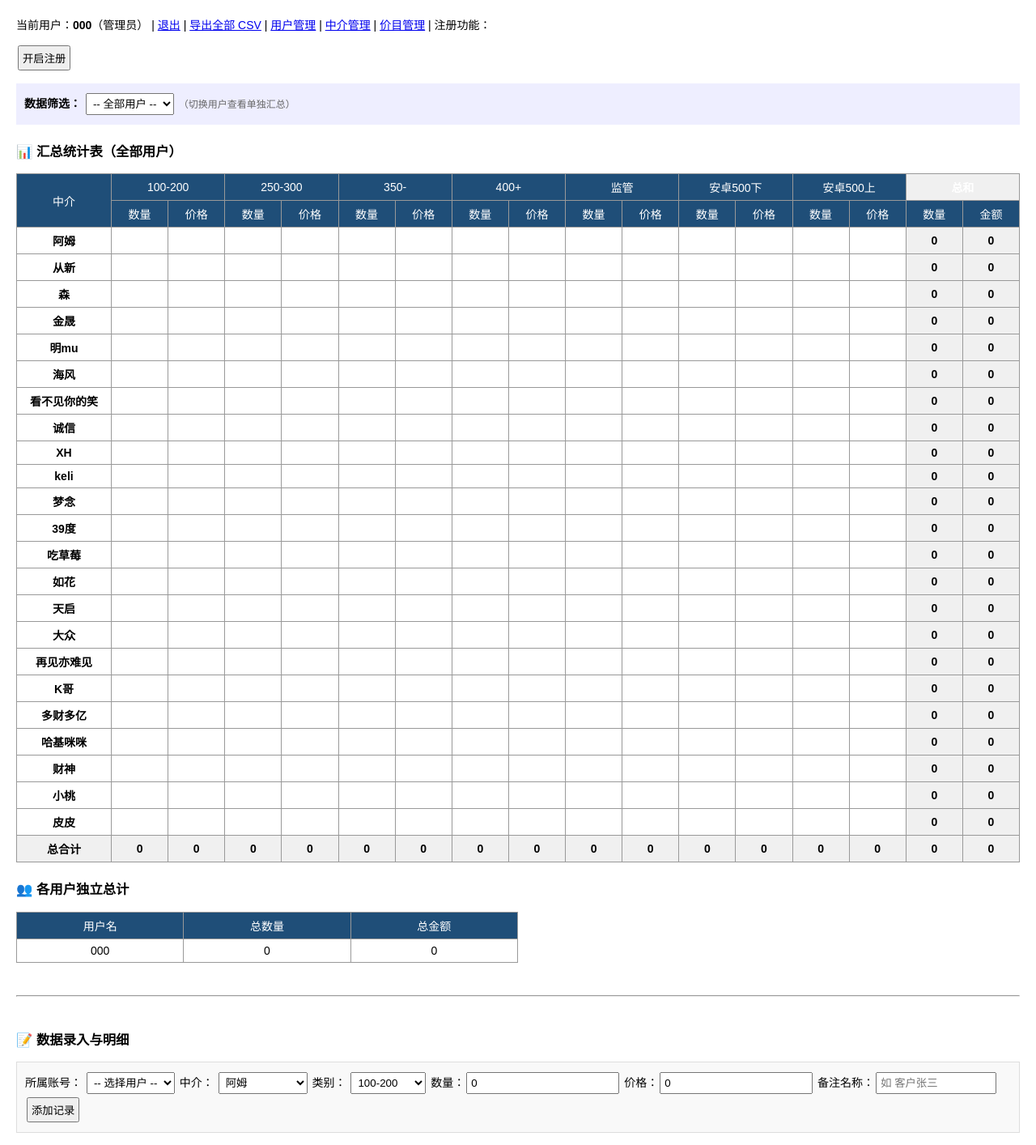
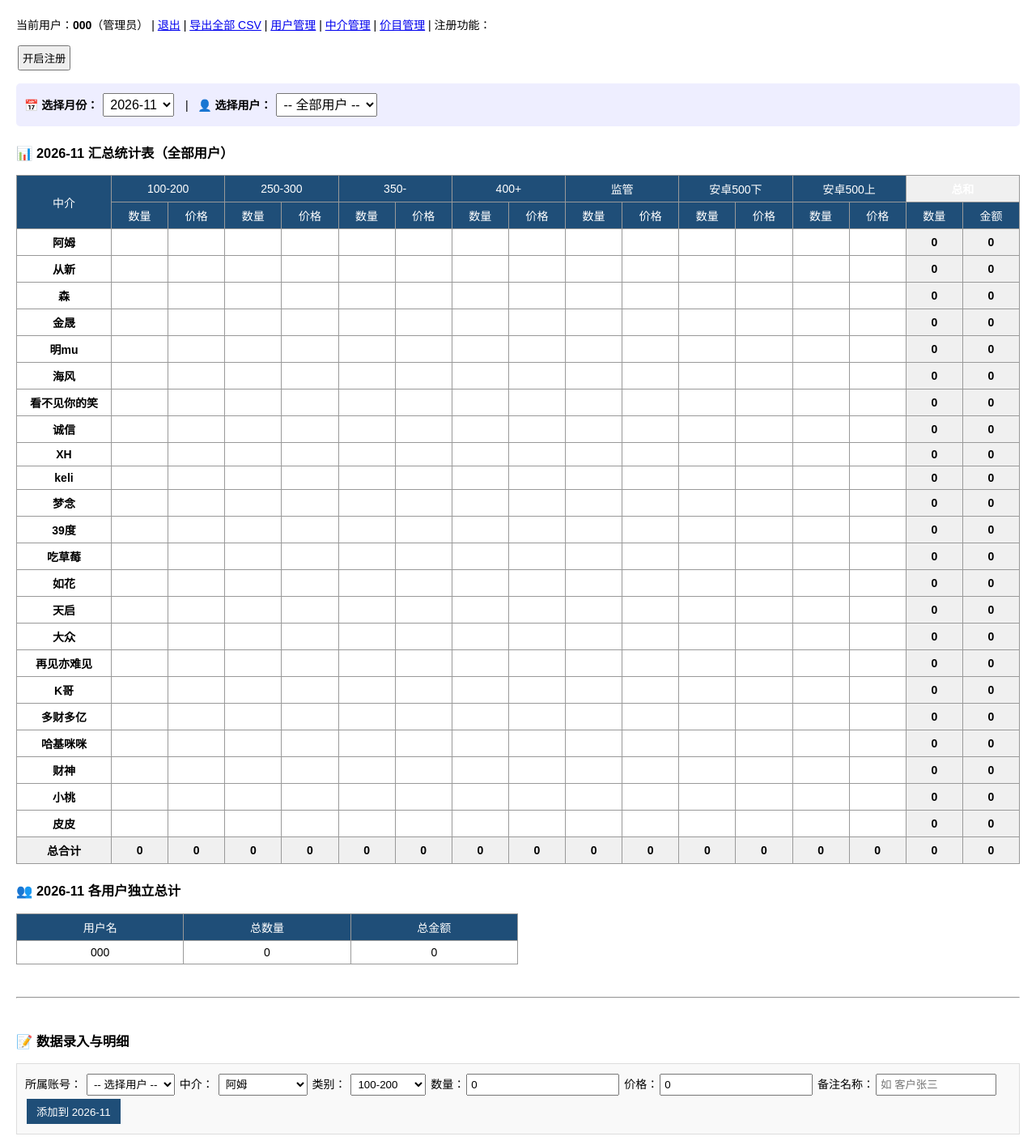
Before and after one commit to xiaole-weng/yueman, a Flask app: page / in a window 1280 px wide. Shown: the top 1414 px of the page at 81% size. Run offline with Flask 3, Linux system fonts and the light colour scheme; a user stored in the database is signed in.

Commit message:
Refactor dashboard filters and update headings
Signed-off-by: xiaole-weng <236263354@qq.com>

```diff
--- a/templates/dashboard.html
+++ b/templates/dashboard.html
@@ -6,8 +6,6 @@ table{border-collapse:collapse;width:100%;margin-bottom:20px;}
 th,td{border:1px solid #999;padding:6px 8px;text-align:center;}
 th{background:#1F4E78;color:#fff;font-weight:normal;}
 .total-row td, .total-col {background:#f0f0f0;font-weight:bold;}
-.text-left{text-align:left;}
-.text-right{text-align:right;}
 .flash-success{color:green;} .flash-error{color:red;}
 input,select,button{padding:4px;margin:2px;}
 .btn-edit{background:#f0ad4e;color:#fff;text-decoration:none;padding:4px 8px;border-radius:3px;}
@@ -35,20 +33,30 @@ input,select,button{padding:4px;margin:2px;}
   {% for cat, msg in messages %}<p class="flash-{{ cat }}">{{ msg }}</p>{% endfor %}
 {% endwith %}
 
+<!-- 顶部：月份与用户筛选 -->
+<div style="background:#eef; padding:10px; margin-bottom:20px; border-radius:5px;">
+    <form method="get" action="{{ url_for('dashboard') }}" style="display:inline;">
+        <b>📅 选择月份：</b>
+        <select name="month" onchange="this.form.submit()" style="font-size:16px; padding:4px;">
+            {% for m in month_options %}
+                <option value="{{ m }}" {% if m == selected_month %}selected{% endif %}>{{ m }}</option>
+            {% endfor %}
+        </select>
+
         {% if is_admin %}
-<form method="get" action="{{ url_for('dashboard') }}" style="margin-bottom:20px;padding:10px;background:#eef;">
-    <b>数据筛选：</b>
-    <select name="user" onchange="this.form.submit()">
+        &nbsp;&nbsp;|&nbsp;&nbsp;
+        <b>👤 选择用户：</b>
+        <select name="user" onchange="this.form.submit()" style="font-size:16px; padding:4px;">
             <option value="all" {% if selected_user == 'all' %}selected{% endif %}>-- 全部用户 --</option>
             {% for u in users %}
                 <option value="{{ u.username }}" {% if selected_user == u.username %}selected{% endif %}>{{ u.username }}</option>
             {% endfor %}
         </select>
-    <span style="color:#666;font-size:12px;">（切换用户查看单独汇总）</span>
+        {% endif %}
     </form>
-{% endif %}
+</div>
 
-<h3>📊 汇总统计表（{{ "全部用户" if selected_user == "all" else selected_user }}）</h3>
+<h3>📊 {{ selected_month }} 汇总统计表（{{ "全部用户" if selected_user == "all" else selected_user }}）</h3>
 
 <table>
     <thead>
@@ -94,7 +102,7 @@ input,select,button{padding:4px;margin:2px;}
 </table>
 
 {% if is_admin and selected_user == 'all' %}
-<h3>👥 各用户独立总计</h3>
+<h3>👥 {{ selected_month }} 各用户独立总计</h3>
 <table style="width:50%;">
     <tr><th>用户名</th><th>总数量</th><th>总金额</th></tr>
     {% for uname, sums in user_summary.items() %}
@@ -111,12 +119,15 @@ input,select,button{padding:4px;margin:2px;}
 
 <h3>📝 数据录入与明细</h3>
 <form method="post" action="{{ url_for('add_record') }}" style="padding:10px;background:#f9f9f9;border:1px solid #ddd;">
+  <!-- 录入时锁定为当前选中的月份 -->
+  <input type="hidden" name="month" value="{{ selected_month }}">
+
   {% if is_admin %}
   所属账号：
   <select name="owner" required>
     <option value="">-- 选择用户 --</option>
     {% for u in users %}
-      <option value="{{ u.username }}">{{ u.username }}</option>
+      <option value="{{ u.username }}" {% if u.username == selected_user %}selected{% endif %}>{{ u.username }}</option>
     {% endfor %}
   </select>
   {% endif %}
@@ -132,7 +143,7 @@ input,select,button{padding:4px;margin:2px;}
   数量：<input name="quantity" type="number" value="0" size="5" required>
   {% if is_admin %}价格：<input name="price" type="number" step="0.01" value="0" size="5">{% endif %}
   备注名称：<input name="note" placeholder="如 客户张三" size="15">
-  <button type="submit">添加记录</button>
+  <button type="submit" style="background:#1F4E78;color:#fff;border:none;padding:6px 12px;">添加到 {{ selected_month }}</button>
 </form>
 
 <table class="detail-table" style="margin-top:15px;">
@@ -169,5 +180,4 @@ input,select,button{padding:4px;margin:2px;}
 {% endfor %}
 </tbody>
 </table>
-
 </body></html>
```
Lines whose indentation alone changed are shown as unchanged.
